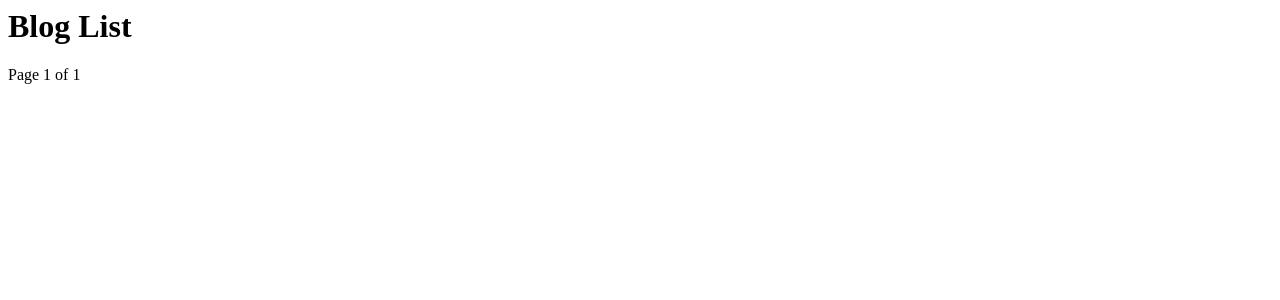
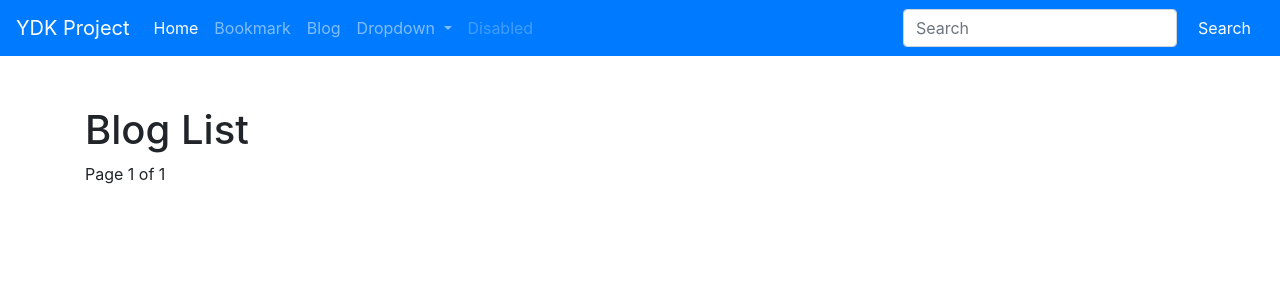
Before and after one commit to dkyou7/django_bookmark2, a Django app: page /blog/ in a window 1280 px wide. Shown: the top 300 px of the page. Run offline with Django 3.2, Linux system fonts and the light colour scheme; data that the repository does not hold is empty; some libraries are stand-ins or nearby versions.

Commit message:
UI 수정 및 파이썬 상속으로 변경. - home.html에서 유동적으로 이동가능하도록 변경

```diff
--- a/blog/templates/blog/post_all.html
+++ b/blog/templates/blog/post_all.html
@@ -1,3 +1,10 @@
+
+{% extends 'base.html' %}
+
+{% block title %}Bloc_post_all.html{% endblock %}
+
+{% block content %}
+    <div id="content" style="padding-top:50px;">
          <h1>Blog List</h1>
 
 {% for post in posts %}
@@ -19,3 +26,5 @@
              {% endif %}
          </span>
      </div>
+    </div>
+{% endblock %}
--- a/blog/templates/blog/post_archive.html
+++ b/blog/templates/blog/post_archive.html
@@ -1,3 +1,8 @@
+{% extends 'base.html' %}
+
+{% block title %}Bloc_post_archive.html{% endblock %}
+
+{% block content %}
     <h1>PostArchives until {% now "N d, Y" %}</h1>
     <ul>
         {% for date in date_list %}
@@ -16,3 +21,4 @@
             {% endfor %}
         </ul>
     </div>
+{% endblock %}
--- a/blog/templates/blog/post_archive_day.html
+++ b/blog/templates/blog/post_archive_day.html
@@ -1,3 +1,8 @@
+{% extends 'base.html' %}
+
+{% block title %}Bloc_post_archive_day.html{% endblock %}
+
+{% block content %}
     <h1>PostArchives for {{ day|date:"N d, Y" }}</h1>
 
     <div>
@@ -9,3 +14,4 @@
             {% endfor %}
         </ul>
     </div>
+{% endblock %}
--- a/blog/templates/blog/post_archive_year.html
+++ b/blog/templates/blog/post_archive_year.html
@@ -1,3 +1,8 @@
+{% extends 'base.html' %}
+
+{% block title %}Bloc_post_archive_year.html{% endblock %}
+
+{% block content %}
     <h1>PostArchives for {{ year|date:"Y" }}</h1>
 
     <ul>
@@ -17,3 +22,4 @@
             {% endfor %}
         </ul>
     </div>
+{% endblock %}
--- a/bookmark/urls.py
+++ b/bookmark/urls.py
@@ -1,6 +1,8 @@
 from django.urls import path
 # from bookmark.views import * 대신에 하나씩 불러와서 충돌을 방지한다.
 from bookmark.views import BookmarkLV, BookmarkDV
+
+app_name = 'bookmark'
 
 urlpatterns = [
     # route, view 필수 인자 2개, kwargs, name 선택 인자 2개
--- a/templates/base.html
+++ b/templates/base.html
@@ -15,7 +15,7 @@
     <body>
 <!--네비게이션바 시작-->
         <nav class="navbar navbar-expand-lg navbar-dark bg-primary">
-          <a class="navbar-brand" href="#">Navbar</a>
+            <a class="navbar-brand" href="{% url 'home' %}">YDK Project</a>
             <button class="navbar-toggler" type="button" data-toggle="collapse" data-target="#navbarSupportedContent" aria-controls="navbarSupportedContent" aria-expanded="false" aria-label="Toggle navigation">
                 <span class="navbar-toggler-icon"></span>
             </button>
@@ -23,18 +23,21 @@
         <div class="collapse navbar-collapse" id="navbarSupportedContent">
             <ul class="navbar-nav mr-auto">
                 <li class="nav-item active">
-                <a class="nav-link" href="#">Home <span class="sr-only">(current)</span></a>
+                    <a class="nav-link" href="{% url 'home' %}">Home</a>
                 </li>
                 <li class="nav-item">
-                <a class="nav-link" href="#">Link</a>
+                    <a class="nav-link" href="{% url 'bookmark:index' %}">Bookmark</a>
+                </li>
+                <li class="nav-item">
+                    <a class="nav-link" href="{% url 'blog:index' %}">Blog</a>
                 </li>
                 <li class="nav-item dropdown">
                     <a class="nav-link dropdown-toggle" href="#" id="navbarDropdown" role="button" data-toggle="dropdown" aria-haspopup="true" aria-expanded="false">
                         Dropdown
                     </a>
                 <div class="dropdown-menu" aria-labelledby="navbarDropdown">
-                  <a class="dropdown-item" href="#">Action</a>
-                  <a class="dropdown-item" href="#">Another action</a>
+                    <a class="dropdown-item" href="{% url 'admin:index' %}">Admin</a>
+                    <a class="dropdown-item" href="{% url 'blog:post_archive' %}">Archive</a>
                     <div class="dropdown-divider"></div>
                     <a class="dropdown-item" href="#">Something else here</a>
                 </div>
```
Also changed, not shown: blog/templates/blog/post_archive_month.html (+7 -0 lines), blog/templates/blog/post_detail.html (+7 -0 lines), bookmark/templates/bookmark/bookmark_detail.html (+8 -11 lines), bookmark/templates/bookmark/bookmark_list.html (+8 -11 lines), README.md. Lines whose indentation alone changed are shown as unchanged.
